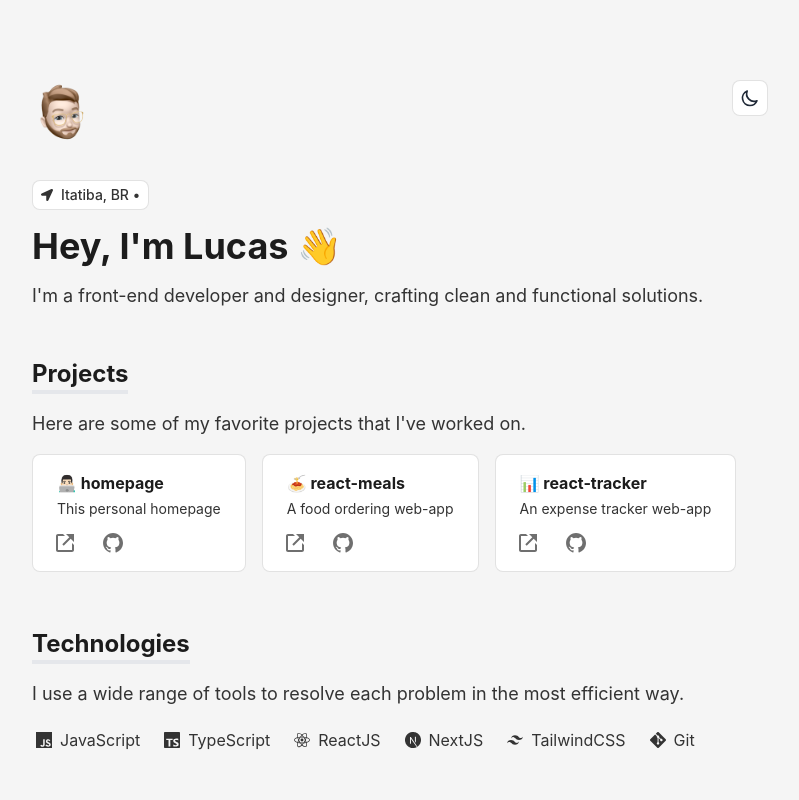
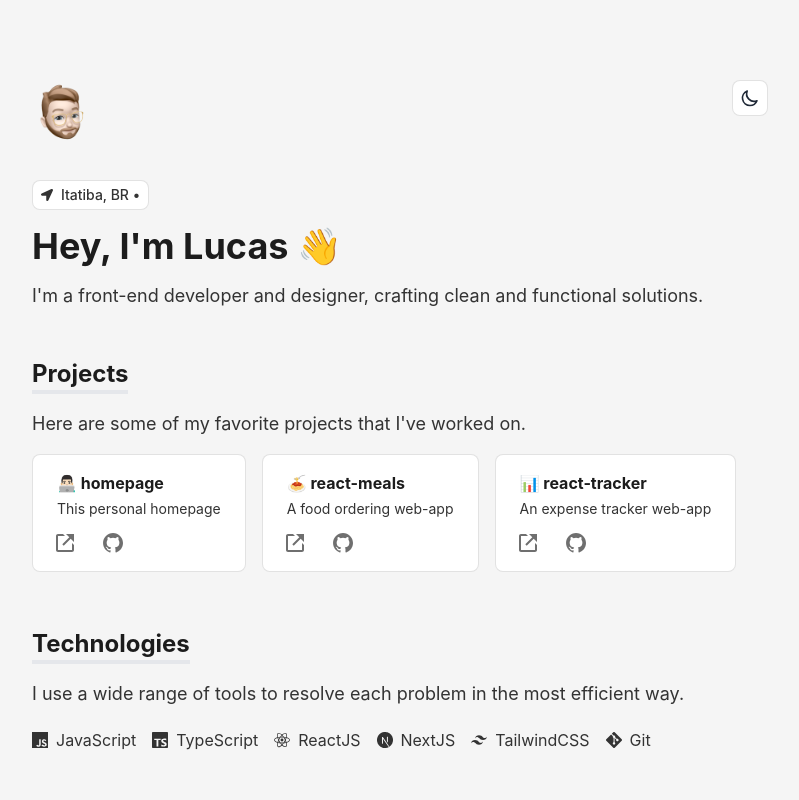
Before and after one commit to lucaspassini/homepage, a Next.js app: page / in a window 1280 px wide. Shown: the top 800 px of the page, without its empty margins (240-1039 px from the left). Built offline with nearby package versions, Linux system fonts and the light colour scheme.

Commit message:
fix: technologies padding top & bottom

```diff
--- a/components/Technologies.tsx
+++ b/components/Technologies.tsx
@@ -18,27 +18,27 @@ export default function Technologies() {
         <p className="mb-4 text-lg">{technologies.desc}</p>
       </div>
       <div className="flex flex-wrap w-full -m-2 mb-28">
-        <span className="flex items-center px-3 py-1 mt-2 space-x-2 duration-30">
+        <span className="flex items-center px-2 py-1 mt-2 space-x-2 duration-30">
           <SiJavaScript />
           <p>JavaScript</p>
         </span>
-        <span className="flex items-center px-3 py-1 mt-2 space-x-2 duration-30">
+        <span className="flex items-center px-2 py-1 mt-2 space-x-2 duration-30">
           <SiTypescript />
           <p>TypeScript</p>
         </span>
-        <span className="flex items-center px-3 py-1 mt-2 space-x-2 duration-30">
+        <span className="flex items-center px-2 py-1 mt-2 space-x-2 duration-30">
           <SiReactJS />
           <p>ReactJS</p>
         </span>
-        <span className="flex items-center px-3 py-1 mt-2 space-x-2 duration-30">
+        <span className="flex items-center px-2 py-1 mt-2 space-x-2 duration-30">
           <SiNextJS />
           <p>NextJS</p>
         </span>
-        <span className="flex items-center px-3 py-1 mt-2 space-x-2 duration-30">
+        <span className="flex items-center px-2 py-1 mt-2 space-x-2 duration-30">
           <SiTailwindCSS />
           <p>TailwindCSS</p>
         </span>
-        <span className="flex items-center px-3 py-1 mt-2 space-x-2 duration-30">
+        <span className="flex items-center px-2 py-1 mt-2 space-x-2 duration-30">
           <SiGit />
           <p>Git</p>
         </span>
```
